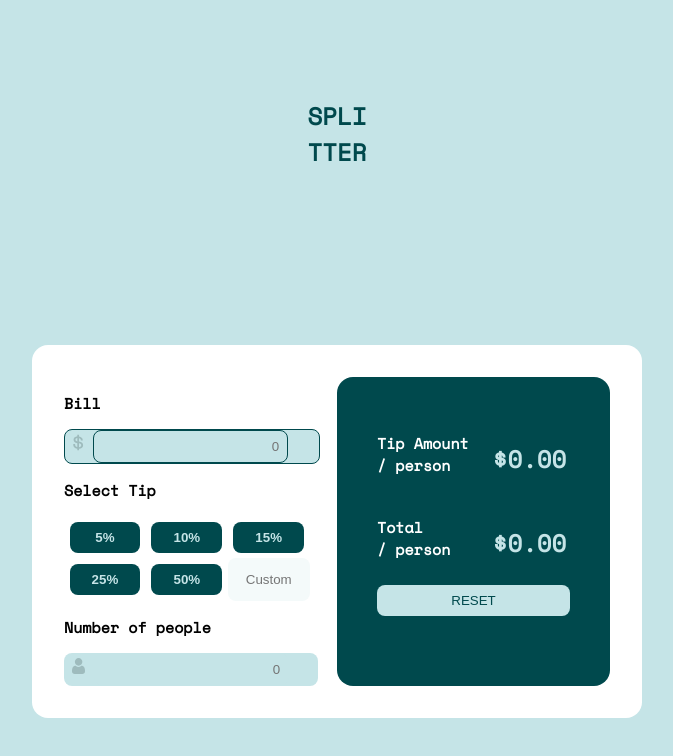
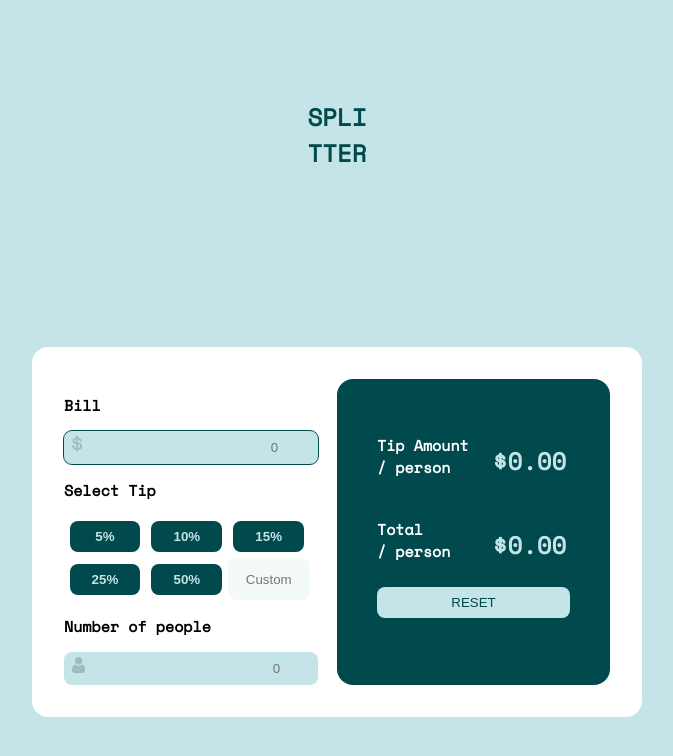
Before and after one commit to mr3nz1/tip-calculator, a plain HTML site: page index.html in a window 1280 px wide. In both pictures the pointer is over the element 493 px from the left and 447 px from the top of the page. Shown: the whole page, without its empty margins (303-976 px from the left). Drawn offline with nearby package versions, Linux system fonts and the light colour scheme.

Commit message:
Update tipcalc.css

```diff
--- a/tipcalc.css
+++ b/tipcalc.css
@@ -88,6 +88,7 @@ input {
     color: var(--Very-dark-cyan);
     text-align: right;
     padding: 1vh;
+    outline: none !important;
 }
 
 
@@ -104,15 +105,10 @@ input[type=number] {
 
 input:hover,
 .input-container:hover {
-    border:1px solid var(--Very-dark-cyan);
+    outline:1px solid var(--Very-dark-cyan);
     color: var(--Very-dark-cyan);
-    transition: 0.2s ease-in-out;
+    transition: 1s ease-in-out;
 }
-
-input:focus {
-    outline: none !important;
-}
-
 
 .input-container {
     background-color: var(--Light-grayish-cyan);
@@ -149,14 +145,6 @@ input:focus {
     transition: 0.2s ease-in-out;
 }
 
-input:hover, input:hover {
-    outline: none;
-}
-
-*:focus {
-    outline: none;
-}
-
 @media (max-width: 700px) {
     .main-box {
         display: grid;
```
